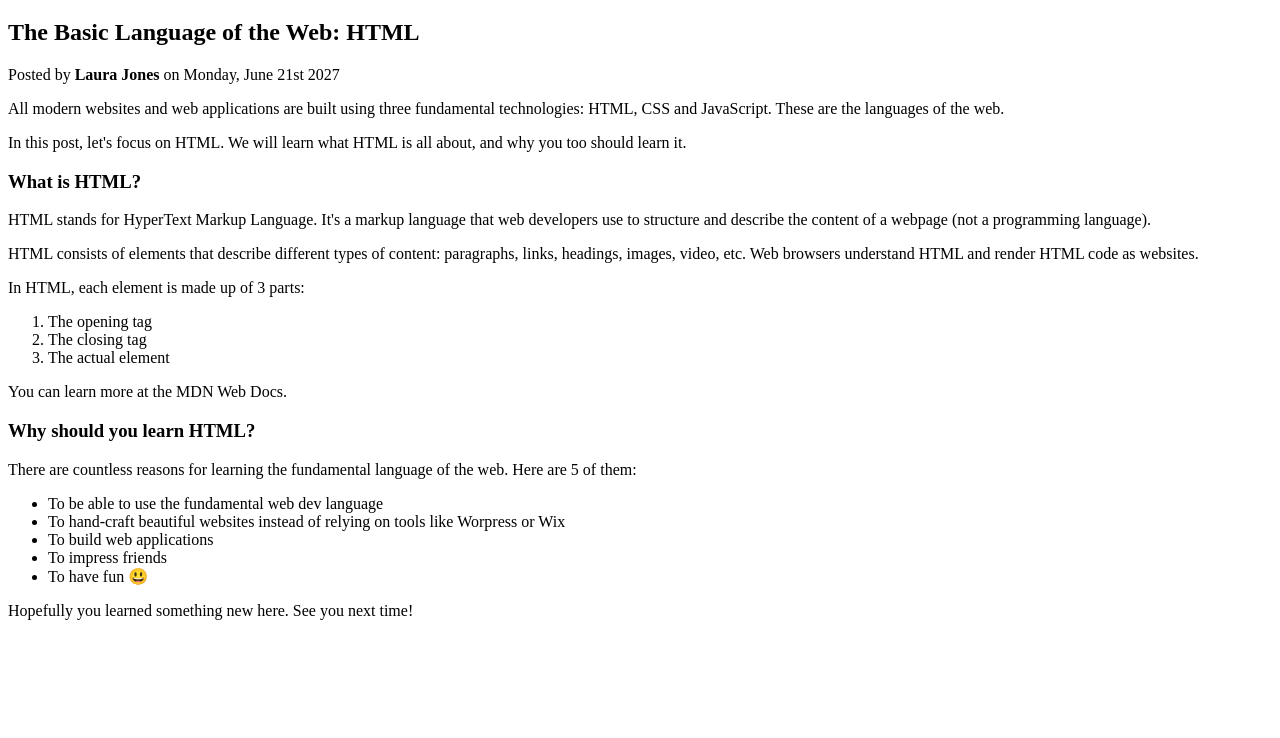
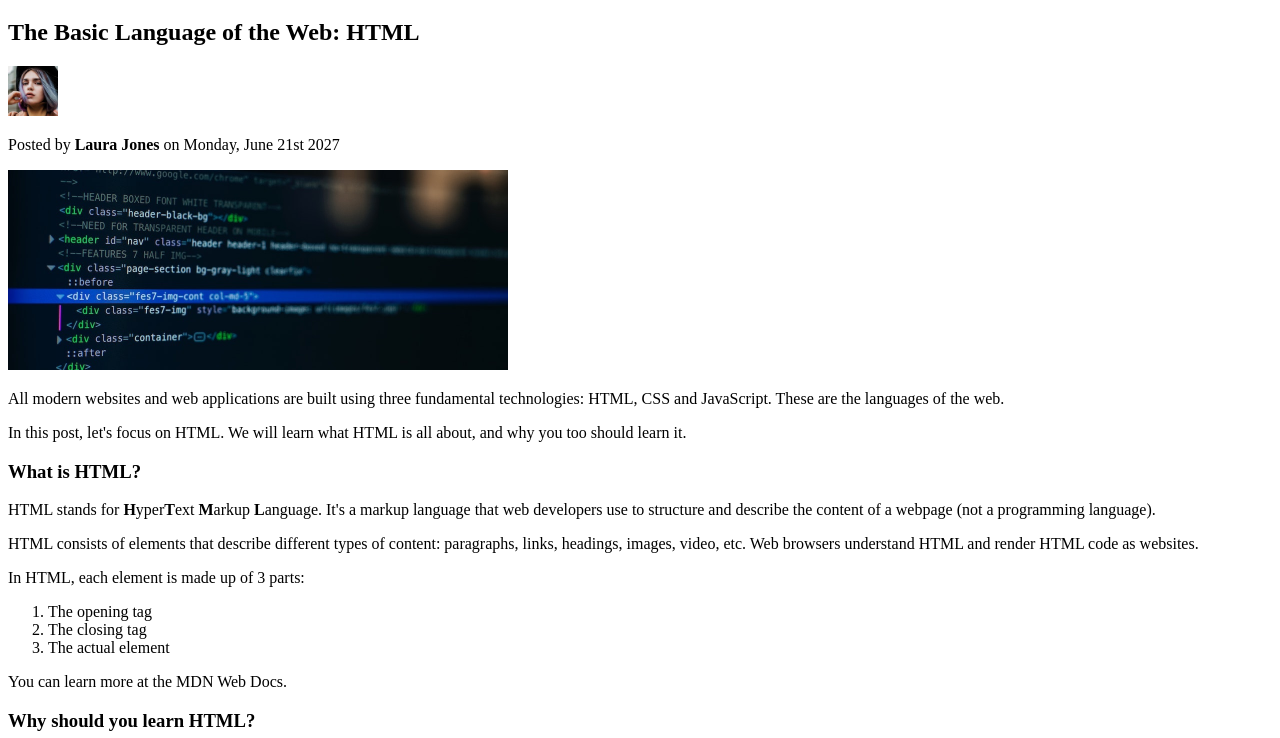
Before and after one commit to Dev-Houda/code-magazine, a plain HTML site: page index.html in a window 1280 px wide. Shown: the part 62-800 px from the top of the page. Drawn offline with Linux system fonts and the light colour scheme.

Commit message:
adding images

```diff
--- a/index.html
+++ b/index.html
@@ -10,14 +10,20 @@
 
     <h2>The Basic Language of the Web: HTML</h2>
 
+    <img src="laura-jones.jpg" alt="Headshot of Laura Jones" width="50" height="50">
+
     <p>Posted by <strong>Laura Jones</strong> on Monday, June 21st 2027</p>
+
+    <img src="post-img.jpg" alt="HTML code on screen" width="500" height="200">
+
     <p>All modern websites and web applications are built using three fundamental technologies: HTML, CSS and
         JavaScript. These are the languages of the web.</p>
     <p>In this post, let's focus on HTML. We will learn what HTML is all about, and why you too should learn it.</p>
 
     <h3>What is HTML?</h3>
 
-    <p>HTML stands for HyperText Markup Language. It's a markup language that web developers use to structure and
+    <p>HTML stands for <strong>H</strong>yper<strong>T</strong>ext <strong>M</strong>arkup <strong>L</strong>anguage.
+        It's a markup language that web developers use to structure and
         describe the content of a webpage (not a programming language).</p>
     <p>HTML consists of elements that describe different types of content: paragraphs, links, headings, images, video,
         etc. Web browsers understand HTML and render HTML code as websites.</p>
```
